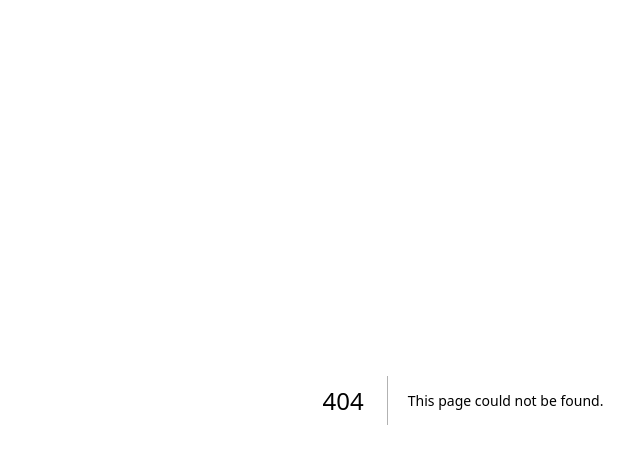
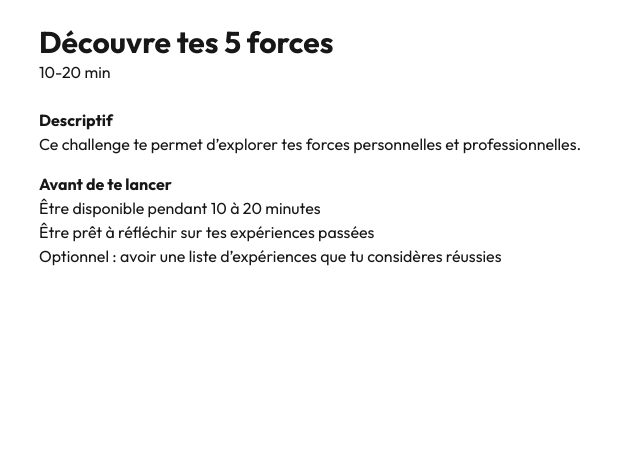
Before and after one commit to manon-coulombe/ma-voie, a Next.js app: page /challenges/decouvre_5_forces in a window 1280 px wide. Before the commit this address had no page. Shown: the top 464 px of the page, without its empty margins (177-817 px from the left). Built offline with nearby package versions, Linux system fonts and the light colour scheme.

Commit message:
navigation + challenge screen

```diff
--- /dev/null
+++ b/app/challenges/[slug]/page.tsx
@@ -0,0 +1,30 @@
+import { use } from "react";
+import challengesJson from "../../data/challenges.json";
+import {Challenge} from "@/app/types/challenge";
+
+export default function ChallengePage({params}: {params: Promise<{slug: string}>}) {
+    const { slug } = use(params);
+    console.log(slug)
+
+    const challenge = (challengesJson.challenges as Challenge[]).find(
+        c => {
+            console.log(c.id)
+            return c.id === slug;
+        }
+    )
+
+    if (!challenge) return <>Error</>
+
+    return (
+        <main className="max-w-4xl mx-auto p-6">
+            <h1 className="text-3xl font-bold">{challenge.title}</h1>
+            <p className="text-body mb-6">{challenge.duration}</p>
+            <h2 className="font-bold">Descriptif</h2>
+            <p className="text-body mb-4">{challenge.longDescription}</p>
+            <h2 className="font-bold">Avant de te lancer</h2>
+            <ul className="text-body">
+                {challenge.requirements.map((r, i) => <li key={i}>{r}</li>)}
+            </ul>
+        </main>
+    )
+}
--- a/app/components/challengeCard.tsx
+++ b/app/components/challengeCard.tsx
@@ -1,12 +1,13 @@
 import {Challenge} from "@/app/types/challenge";
+import Link from "next/link";
 
 export default function ChallengeCard({challenge}: {challenge: Challenge}) {
     return (
-        <a href="#" className="block w-full p-6 border border-neutral-400 rounded-2xl shadow-sm hover:bg-neutral-300">
+        <Link href={`/challenges/${challenge.id}`} className="block w-full p-6 border border-neutral-400 rounded-2xl shadow-sm hover:bg-neutral-200">
             <h2 className="mb-3 text-2xl font-bold">{challenge.title}</h2>
             <p className="text-body mb-2">{challenge.duration}</p>
             <p className="text-body">{challenge.description}</p>
-        </a>
+        </Link>
 
     )
 }
--- a/app/home/page.tsx
+++ b/app/page.tsx
@@ -1,12 +1,12 @@
-import challengesJson from "../data/challenges.json";
+import challengesJson from "./data/challenges.json";
 import {Challenge} from "@/app/types/challenge";
 import ChallengeCard from "@/app/components/challengeCard";
 
 export default function Home() {
-    const challenges = challengesJson.challenges as unknown as Challenge[];
+    const challenges = challengesJson.challenges as Challenge[];
     return (
       <div>
-        <header className='flex flex-col sticky top-0 justify-center items-center h-48 bg-purple-200 shadow-xl/20'>
+        <header className='flex flex-col sticky top-0 p-6 justify-center items-center h-48 bg-purple-200 shadow-xl/20'>
             <h1 className='text-4xl font-bold mb-2'>Orientation</h1>
             <p>Clarifier et valider ton projet, identifier tes compétences, rechercher une formation ou une
                 alternance.</p>
```
